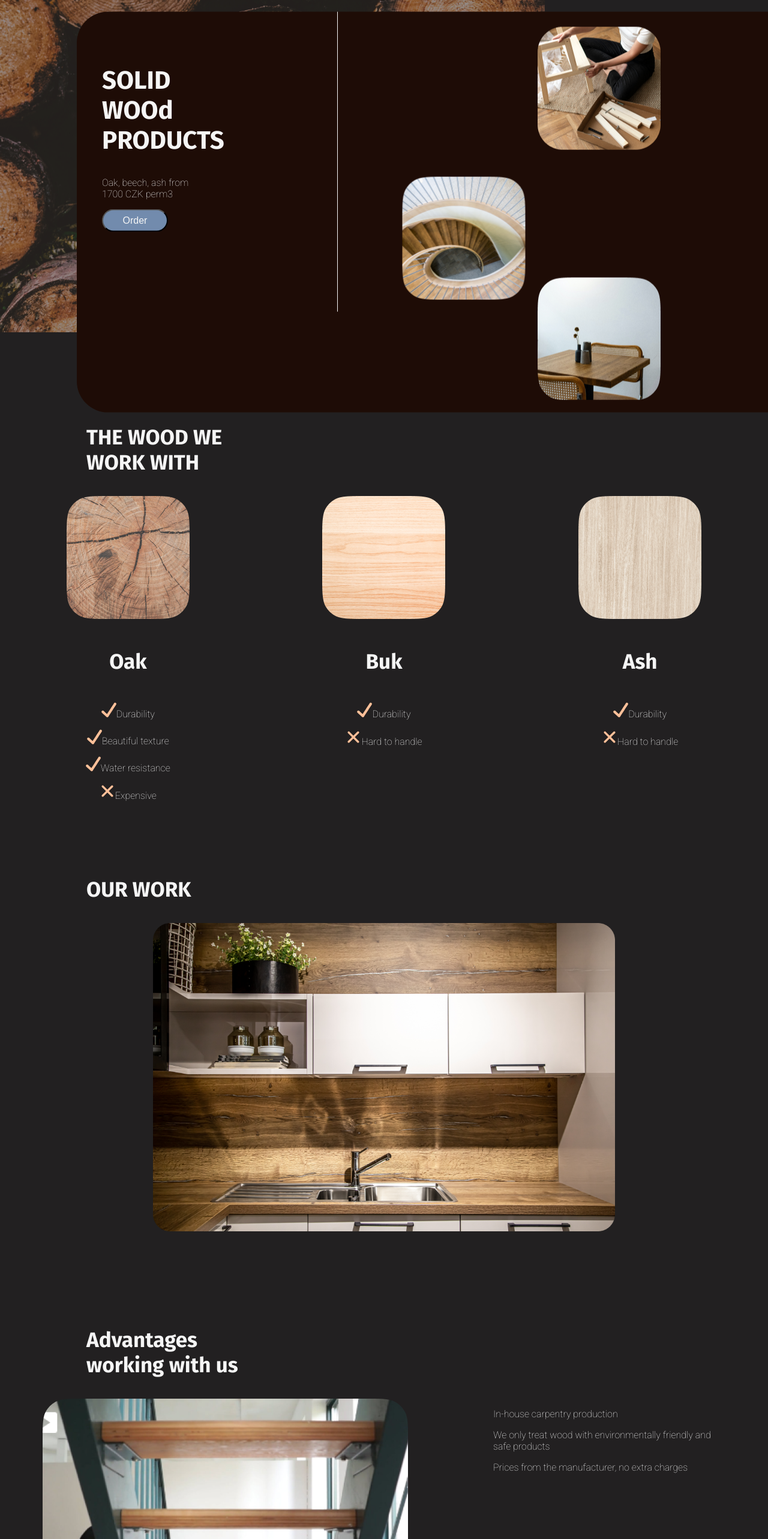
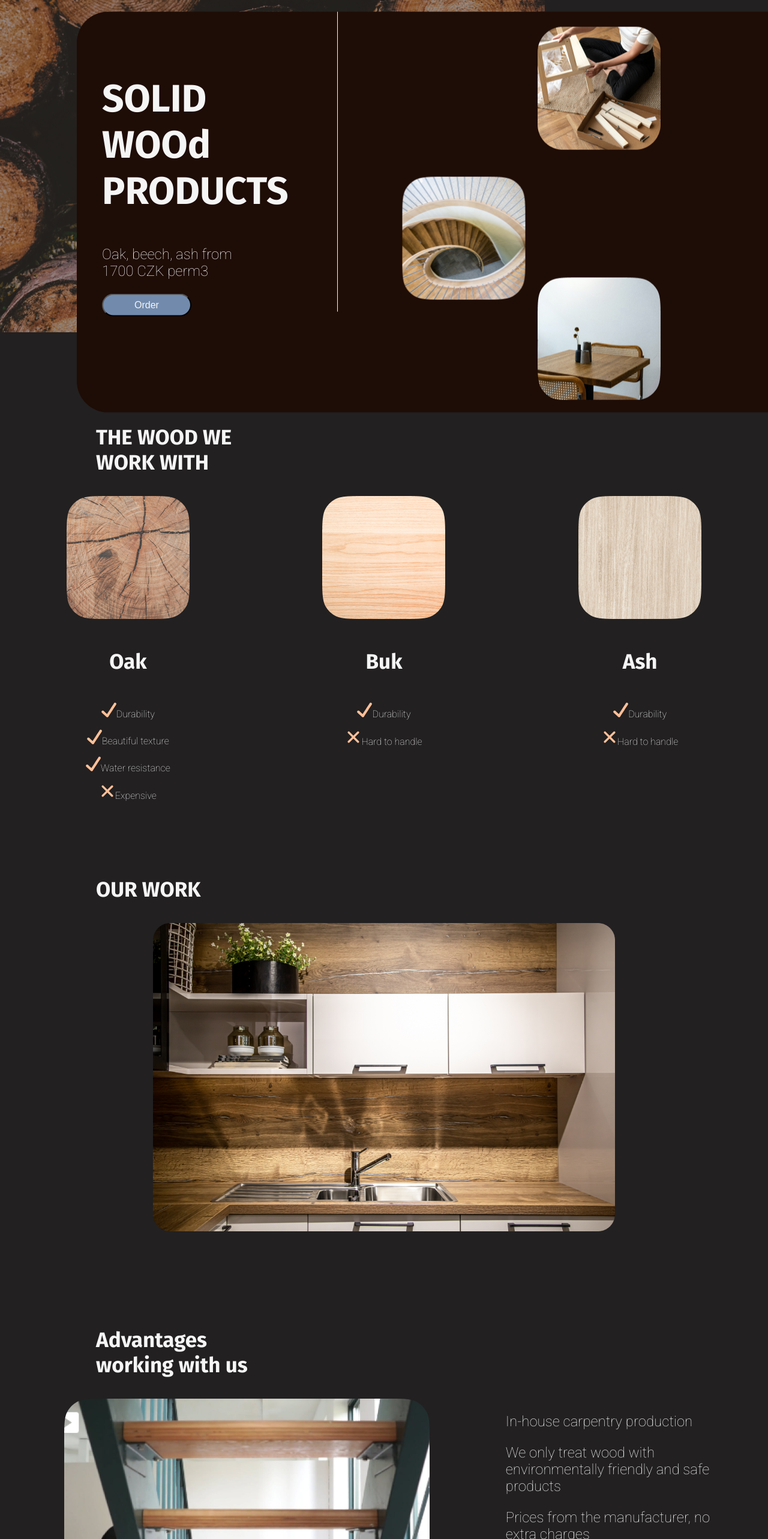
Before and after one commit to oluwajueda/woodcompany, a React (Create React App) app: page / in a window 1280 px wide. Shown: the part 220-2786 px from the top of the page at 60% size. Built offline with nearby package versions, Linux system fonts and the light colour scheme.

Commit message:
code-commited

```diff
--- a/src/Home.js
+++ b/src/Home.js
@@ -71,11 +71,12 @@ const Home = () => {
             <div>
                 <img src={wood1} alt='wood'/>
                 <h4>Oak</h4>
+                <div className='wood-characters'>
                   <p><span><img src={mark} alt='mark'/></span>Durability</p>
                 <p><span><img src={mark} alt='mark'/></span>Beautiful texture</p>
                <p><span><img src={mark} alt='mark'/></span>Water resistance</p>
                <p><span><img src={cross} alt='mark'/></span>Expensive</p>
-
+               </div>
 
             </div>
             <div>
@@ -104,7 +105,7 @@ const Home = () => {
             <h3>Advantages <br/>
 working with us</h3>
 <div className='video-p'>
-<img src={video} alt='video'/>
+<img src={video} alt='video' className='video'/>
 
 <div className='advantage-div'>
 <p>In-house carpentry production</p>
@@ -119,19 +120,27 @@ working with us</h3>
 
         <div className='about'>
             <div className='about-div'>
-            <h3>ABOUT US</h3>
+
+            <div className='about-container'>
+                <div className='h3-p'>
+                 <h3>ABOUT US</h3>
+                 <div >
             <p className='about-p'>
                 BIO CWT  - We manufacture solid wood products according to individual drawings. We make chairs, armchairs, wardrobes, beds and much more in our own workshop, equipped with all the necessary industrial equipment.
             </p>
-</div>
+            </div>
+            </div>
+
             <div className='about-image'>
                 <img src={about1} alt='about1' className='wood1'/>
                 <img src={about2} alt='about2' className='wood2'/>
                 <img src={about3} alt='about3' className='wood3'/>
             </div>
+            </div>
+            </div>
 
         </div>
-
+        <div className='questions'>
         <h3 className='questions-h3'>ANY QUESTIONS?</h3>
         <div className='questions-div'>
             <form>
@@ -141,10 +150,11 @@ working with us</h3>
                <button className='form-btn'>send</button>
             </form>
             <div><p className='div-p'>Write to us and we will be sure to answer all your questions and give you a comprehensive consultation.</p>
-            <img src={realwood} alt='realwood'/>
+            <img src={realwood} alt='realwood' className='realwood'/>
 
             </div>
 
+        </div>
         </div>
 
         <footer>
--- a/src/index.css
+++ b/src/index.css
@@ -83,10 +83,9 @@ li {
   display: grid;
   grid-template-columns: 1fr 1fr 1fr;
   justify-content: space-around;
+  transform: translateY(20%);
+  border-radius: 52px 0 0 52px;
   width: 90vw;
-  transform: translateY(20%);
-  border-radius: 52px;
-  border-radius: 52px 0 0 52px;
 }
 .intro{
   padding-left: 42px;
@@ -94,7 +93,10 @@ li {
 }
 
 .intro h2{
-  font-size: 42px;
+  font-size: 4rem;
+}
+.intro p{
+  font-size: 24px;
 }
 
 
@@ -102,9 +104,9 @@ li {
 .order-btn{
   color: #f5f5f5;
   background-color: #728bad;
-  width: 110px;
- padding-top: 8px;
- padding-bottom: 8px;
+
+  padding: 8px 52px;
+
 
     border-radius: 42px;
     font-size: 16px;
@@ -131,7 +133,7 @@ li {
 
   main h3{
 
-    margin-left: 144px;
+    padding-left: 160px;
    padding-top: 119px;
 
   }
@@ -155,7 +157,7 @@ li {
       }
 
       section h3 {
-        margin-left: 144px;
+        margin-left: 160px;
         margin-top: 110px;
 
       }
@@ -163,11 +165,13 @@ li {
       .video-p{
         display: flex;
         justify-content: space-around;
+
       }
-      .video-p p{
+      .video{
+        padding-left: 54px;
+        padding-right: 20px;
+      }
 
-   width: 387px;
-      }
 
       .consult-btn{
         font-size: 16px;
@@ -187,26 +191,31 @@ li {
       .about{
         background-color: #1E0C06;
         margin-right: auto;
-          display: flex;
-          justify-content: space-between;
           width: 90vw;
           margin-top: 150px;
           border-radius: 0px 52px 52px 0px;
       }
+
       .about p{
-        width: 312px;
-        font-size: 18px;
+        width: 150%;
+        font-size: 24px;
 
+      }
+      .about-container{
+        display: flex;
+        flex-direction: row;
+        gap: 28rem;
       }
 
       .about h3{
-
+      padding-top: 20px;
 
       }
 
       .about-image{
         display: flex;
         flex-direction: column;
+       padding-left: 60px;
       }
       .wood1{
         width: 205px;
@@ -226,11 +235,13 @@ li {
 
       }
       .about-div{
-        margin-left: 144px;
+        margin-left: 160px;
       }
       form{
         display: flex;
         flex-direction: column;
+        margin-left: 160px;
+
       }
 
       input{
@@ -260,21 +271,20 @@ li {
                 margin-top: 24px;
                 color: #f5f5f5;
             }
-            .questions-div{
-              display: flex;
-              justify-content: space-around;
-            }
-            .questions-h3{
-              text-align: end;
-              margin-right: 120px;
-              padding-top: 42px;
 
-            }
+
                         .div-p{
 
+                          font-size: 24px;
 
-                          width: 542px;
-                          padding-left: 73px;
+                          padding-left: 60px;
+                          width: 70%;
+
+                        }
+                        .realwood{
+                          width: 400px;
+                          padding-left: 25px;
+                          padding-top: 65px;
                         }
 
                         footer{
@@ -298,7 +308,23 @@ li {
                         .advantage h3{
 
                           padding-top: 50px;
+
                         }
-                        /* .advantage-div{
-                          width: 212px;
-                        } */
+              .advantage-div{
+                width: 30%;
+              }
+                            .advantage p{
+                              font-size: 24px;
+                            }
+                            .questions-h3{
+                             display: flex;
+                             justify-content: right;
+                             margin-right: 134px;
+                            }
+
+                            .questions-div{
+                              display: grid;
+                              grid-template-columns: 1fr 1fr;
+                              margin-left: auto;
+                              margin-left: auto;
+                            }
```
